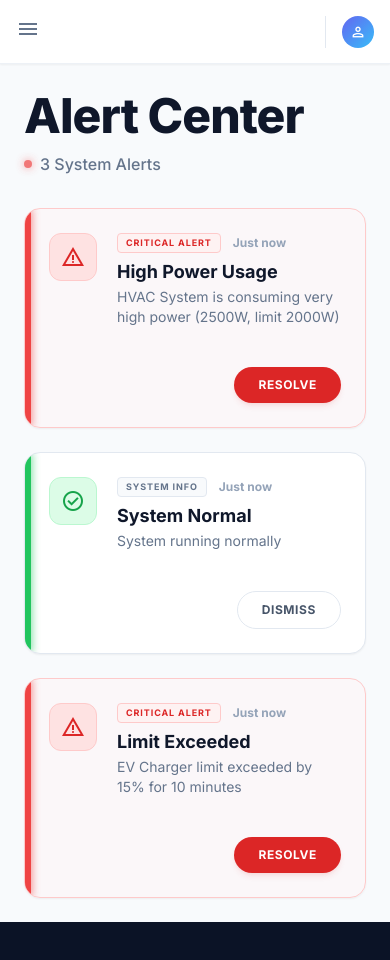
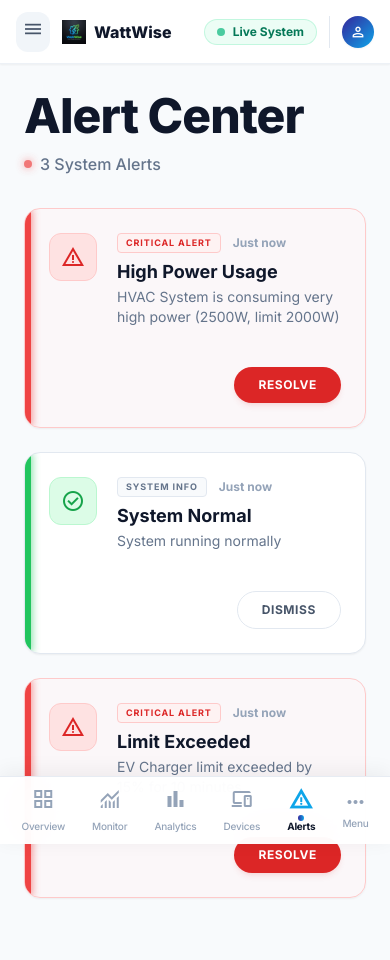
Before and after one commit to Prajwal-chougala/major, a React (Vite) app in the folder frontend/: page /alerts in a window 390 px wide. Shown: the top 960 px of the page. Before the commit the page ends 922 px from the top, so only its background shows below. Built offline with nearby package versions, Linux system fonts and the light colour scheme; no server answers; sample sign-in values are in the browser's storage.

Commit message:
feat: update email dashboard link to deployed URL and add native mobile PWA app navigation

```diff
--- a/frontend/index.html
+++ b/frontend/index.html
@@ -3,15 +3,20 @@
   <head>
     <meta charset="utf-8" />
     <link rel="icon" href="/favicon.ico" />
-    <meta name="viewport" content="width=device-width, initial-scale=1" />
-    <meta name="theme-color" content="#000000" />
+    <meta name="viewport" content="width=device-width, initial-scale=1.0, maximum-scale=1.0, user-scalable=no, viewport-fit=cover" />
+    <meta name="theme-color" content="#0f172a" />
+    <meta name="mobile-web-app-capable" content="yes" />
+    <meta name="apple-mobile-web-app-capable" content="yes" />
+    <meta name="apple-mobile-web-app-status-bar-style" content="black-translucent" />
+    <meta name="apple-mobile-web-app-title" content="WattWise" />
     <meta
       name="description"
-      content="Web site created using create-react-app"
+      content="WattWise Smart Energy Management & IoT Analytics System"
     />
     <link rel="apple-touch-icon" href="/logo192.png" />
     <link rel="manifest" href="/manifest.json" crossorigin="use-credentials" />
-    <title>WattWise</title>
+    <link rel="stylesheet" href="https://fonts.googleapis.com/css2?family=Material+Symbols+Outlined:opsz,wght,FILL,GRAD@20..48,100..700,0..1,-50..200" />
+    <title>WattWise — Smart Energy System</title>
   </head>
   <body>
     <noscript>You need to enable JavaScript to run this app.</noscript>
--- a/frontend/src/components/Layout.js
+++ b/frontend/src/components/Layout.js
@@ -1,5 +1,6 @@
 import { useState } from 'react';
 import Sidebar from './Sidebar';
+import MobileBottomNav from './MobileBottomNav';
 
 function Layout({ children }) {
     const [sidebarOpen, setSidebarOpen] = useState(false);
@@ -11,39 +12,45 @@ function Layout({ children }) {
             <Sidebar isOpen={sidebarOpen} onClose={() => setSidebarOpen(false)} />
 
             {/* MAIN CONTENT AREA */}
-            <div className="md:pl-72 flex-1 w-full flex flex-col">
+            <div className="md:pl-72 flex-1 w-full flex flex-col min-w-0">
 
                 {/* TOP HEADER BAR */}
                 <header className="fixed top-0 left-0 md:left-72 right-0 h-16 bg-white/95 backdrop-blur-xl z-30 flex items-center justify-between px-4 md:px-6 border-b border-slate-200/60 shadow-sm">
 
-                    <div className="flex items-center">
+                    <div className="flex items-center gap-3">
                         <button
-                            className="md:hidden mr-4 text-slate-500 hover:text-slate-800"
+                            className="md:hidden p-1.5 rounded-xl bg-slate-100 text-slate-600 hover:text-slate-900 active:scale-95 transition-all"
                             onClick={() => setSidebarOpen(true)}
+                            aria-label="Open Navigation Menu"
                         >
-                            <span className="material-symbols-outlined">menu</span>
+                            <span className="material-symbols-outlined text-[22px]">menu</span>
                         </button>
+                        <div className="flex items-center gap-2 md:hidden">
+                            <img alt="WattWise Logo" className="h-6 w-auto" src="/logo.jpg" />
+                            <span className="font-extrabold text-base text-slate-900">WattWise</span>
+                        </div>
                     </div>
 
-                    <div className="flex items-center gap-4 md:gap-6">
-                        {/* Live power badge (placeholder, can be passed as children or context later) */}
-
-                        <div className="flex items-center gap-3 pl-4 border-l border-slate-200">
-                            <div className="text-right hidden sm:block">
-                                <div className="text-label-caps text-slate-800 uppercase font-semibold">Dashboard</div>
-                                <div className="text-[10px] text-slate-400 uppercase tracking-widest font-bold">Admin</div>
-                            </div>
-                            <div className="w-8 h-8 rounded-full bg-gradient-to-br from-indigo-500 to-sky-400 flex items-center justify-center">
-                                <span className="material-symbols-outlined text-white text-[18px]">person</span>
+                    <div className="flex items-center gap-3">
+                        <div className="flex items-center gap-2 px-3 py-1 bg-emerald-50 text-emerald-700 rounded-full border border-emerald-200/60 text-xs font-bold">
+                            <span className="w-2 h-2 rounded-full bg-emerald-500 animate-pulse"></span>
+                            <span>Live System</span>
+                        </div>
+                        <div className="flex items-center gap-2 pl-3 border-l border-slate-200">
+                            <div className="w-8 h-8 rounded-full bg-gradient-to-br from-[#35259B] to-[#0EA5E9] flex items-center justify-center text-white shadow-sm">
+                                <span className="material-symbols-outlined text-[18px]">person</span>
                             </div>
                         </div>
                     </div>
                 </header>
 
                 {/* PAGE CONTENT */}
-                <main className="pt-16 flex-1 w-full overflow-x-hidden">
+                <main className="pt-16 pb-20 md:pb-6 flex-1 w-full overflow-x-hidden">
                     {children}
                 </main>
+
+                {/* NATIVE MOBILE BOTTOM APP BAR */}
+                <MobileBottomNav onOpenMenu={() => setSidebarOpen(true)} />
 
             </div>
 
--- /dev/null
+++ b/frontend/src/components/MobileBottomNav.js
@@ -0,0 +1,54 @@
+import React from 'react';
+import { Link, useLocation } from 'react-router-dom';
+
+function MobileBottomNav({ onOpenMenu }) {
+  const location = useLocation();
+
+  const navItems = [
+    { label: 'Overview', path: '/dashboard', icon: 'grid_view' },
+    { label: 'Monitor', path: '/monitoring', icon: 'monitoring' },
+    { label: 'Analytics', path: '/analytics', icon: 'bar_chart' },
+    { label: 'Devices', path: '/devices', icon: 'devices' },
+    { label: 'Alerts', path: '/alerts', icon: 'warning' },
+  ];
+
+  return (
+    <div className="fixed bottom-0 left-0 right-0 z-40 bg-white/95 backdrop-blur-xl border-t border-slate-200/80 md:hidden shadow-[0_-4px_20px_rgba(0,0,0,0.06)] px-2 py-1.5 flex justify-around items-center select-none">
+      {navItems.map((item) => {
+        const isActive = location.pathname === item.path;
+        return (
+          <Link
+            key={item.path}
+            to={item.path}
+            className={`flex flex-col items-center justify-center py-1 px-3 rounded-xl transition-all duration-200 active:scale-95 ${
+              isActive ? 'text-[#0EA5E9]' : 'text-slate-400 hover:text-slate-600'
+            }`}
+          >
+            <div className="relative">
+              <span className={`material-symbols-outlined text-[24px] ${isActive ? 'font-bold' : ''}`}>
+                {item.icon}
+              </span>
+              {isActive && (
+                <span className="absolute -bottom-1 left-1/2 transform -translate-x-1/2 w-1.5 h-1.5 rounded-full bg-gradient-to-r from-[#35259B] to-[#0EA5E9]" />
+              )}
+            </div>
+            <span className={`text-[10px] mt-0.5 tracking-tight ${isActive ? 'font-bold text-slate-900' : 'font-medium text-slate-400'}`}>
+              {item.label}
+            </span>
+          </Link>
+        );
+      })}
+
+      {/* Menu / Drawer Trigger */}
+      <button
+        onClick={onOpenMenu}
+        className="flex flex-col items-center justify-center py-1 px-3 rounded-xl text-slate-400 hover:text-slate-600 active:scale-95 transition-all"
+      >
+        <span className="material-symbols-outlined text-[24px]">more_horiz</span>
+        <span className="text-[10px] mt-0.5 font-medium tracking-tight text-slate-400">Menu</span>
+      </button>
+    </div>
+  );
+}
+
+export default MobileBottomNav;
--- a/frontend/src/index.css
+++ b/frontend/src/index.css
@@ -13,13 +13,23 @@
   html, body {
     margin: 0;
     padding: 0;
-    overscroll-behavior: none;
+    overscroll-behavior-y: none;
+    -webkit-tap-highlight-color: transparent;
+    touch-action: manipulation;
   }
 
   body {
     background-color: #0B1326;
     color: #DAE2FD;
     font-family: 'Inter', sans-serif;
+    -webkit-user-select: none;
+    user-select: none;
+  }
+
+  /* Allow text selection in inputs and copyable text */
+  input, textarea, p, span, h1, h2, h3, h4, code, pre {
+    -webkit-user-select: text;
+    user-select: text;
   }
 
   /* Hide scrollbars for premium look */
```
Also changed, not shown: 2 other files (tests, documents, lock files or other folders).
